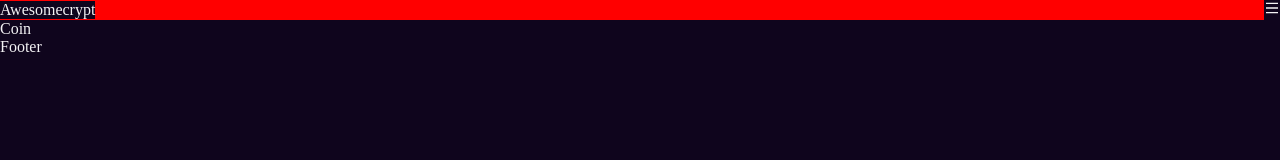
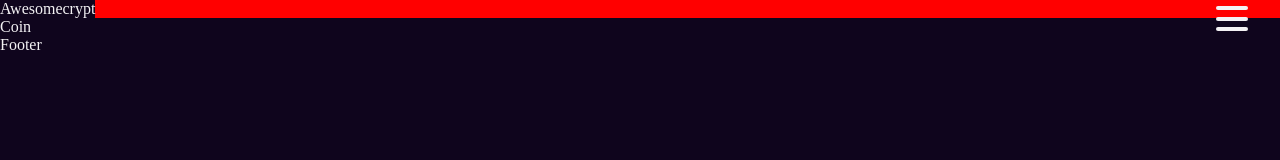
Before and after one commit to LeeBingler/CryptoCoin, a React (Vite) app: page /coin/1 in a window 1280 px wide. Shown: the top 160 px of the page. Built offline with nearby package versions, Linux system fonts and the light colour scheme.

Commit message:
feat: add animation for the button menu

```diff
--- a/src/Components/Navbar/Navbar.tsx
+++ b/src/Components/Navbar/Navbar.tsx
@@ -16,12 +16,17 @@ function Navbar({ children }: NavbarProps) {
             <nav>
                 <div className='navbar'>
                     <div className='logo'>
-                        <Link to={'/'}>
-                            Awesomecrypt
-                        </Link>
+                        <Link to={'/'}>Awesomecrypt</Link>
                     </div>
 
-                    <div className='midSectionNavbar' style={menuHidden ? {transform: 'translate(100%)'} : {transform: 'translate(0%)'}}>
+                    <div
+                        className='midSectionNavbar'
+                        style={
+                            menuHidden
+                                ? { transform: 'translate(100%)' }
+                                : { transform: 'translate(0%)' }
+                        }
+                    >
                         <ListLinkOnHome className='listNavbar'>
                             Home,
                             Market,
@@ -35,7 +40,7 @@ function Navbar({ children }: NavbarProps) {
                         </div>
                     </div>
 
-                    <BtnMenu triggerFunc={setMenuHidden} />
+                    <BtnMenu triggerFunc={setMenuHidden} boolean={menuHidden} />
                 </div>
             </nav>
 
--- a/src/Components/Navbar/components/BtnMenu.tsx
+++ b/src/Components/Navbar/components/BtnMenu.tsx
@@ -1,15 +1,24 @@
 import React from 'react';
-import { RiMenuLine } from 'react-icons/ri'
 
 interface BtnMenuProps {
-    triggerFunc: React.Dispatch<React.SetStateAction<boolean>>
+    triggerFunc: React.Dispatch<React.SetStateAction<boolean>>;
+    boolean: boolean;
 }
 
-function BtnMenu({triggerFunc}:BtnMenuProps ) {
-
+function BtnMenu({ boolean, triggerFunc }: BtnMenuProps) {
     return (
-        <div onClick={() => triggerFunc(prev => !prev)}  className='btnMenu'>
-            <RiMenuLine />
+        <div onClick={() => triggerFunc((prev) => !prev)} className='btnMenu'>
+            <div style={!boolean ? { transform: 'rotate(45deg)' } : { transform: 'rotate(0)' }} />
+            <div
+                style={
+                    !boolean
+                        ? { transform: 'translateX(20px)', opacity: '0' }
+                        : { transform: 'translateX(0)', opacity: '1' }
+                }
+            />
+            <div
+                style={!boolean ? { transform: 'rotate(-45deg)' } : { transform: 'rotate(0deg)' }}
+            />
         </div>
     );
 }
--- a/src/assets/navbar/_navbar.scss
+++ b/src/assets/navbar/_navbar.scss
@@ -25,10 +25,36 @@ nav {
     justify-content: center;
     align-items: center;
 
-    transition: all .5s;
+    transition: all 0.5s;
     transform: translate(100%);
 }
 
 .btnMenu {
+    position: absolute;
+    top: 5%;
+    right: 2rem;
+    display: flex;
+    flex-direction: column;
+    justify-content: space-around;
+    width: 2rem;
+    height: 2rem;
+    background: transparent;
+    border: none;
+    cursor: pointer;
+    padding: 0;
     z-index: 10;
+
+    &:focus {
+        outline: none;
+    }
+
+    div {
+        width: 2rem;
+        height: 0.25rem;
+        background: $color-white;
+        border-radius: 10px;
+        transition: all 0.3s linear;
+        position: relative;
+        transform-origin: 1px;
+    }
 }
```
